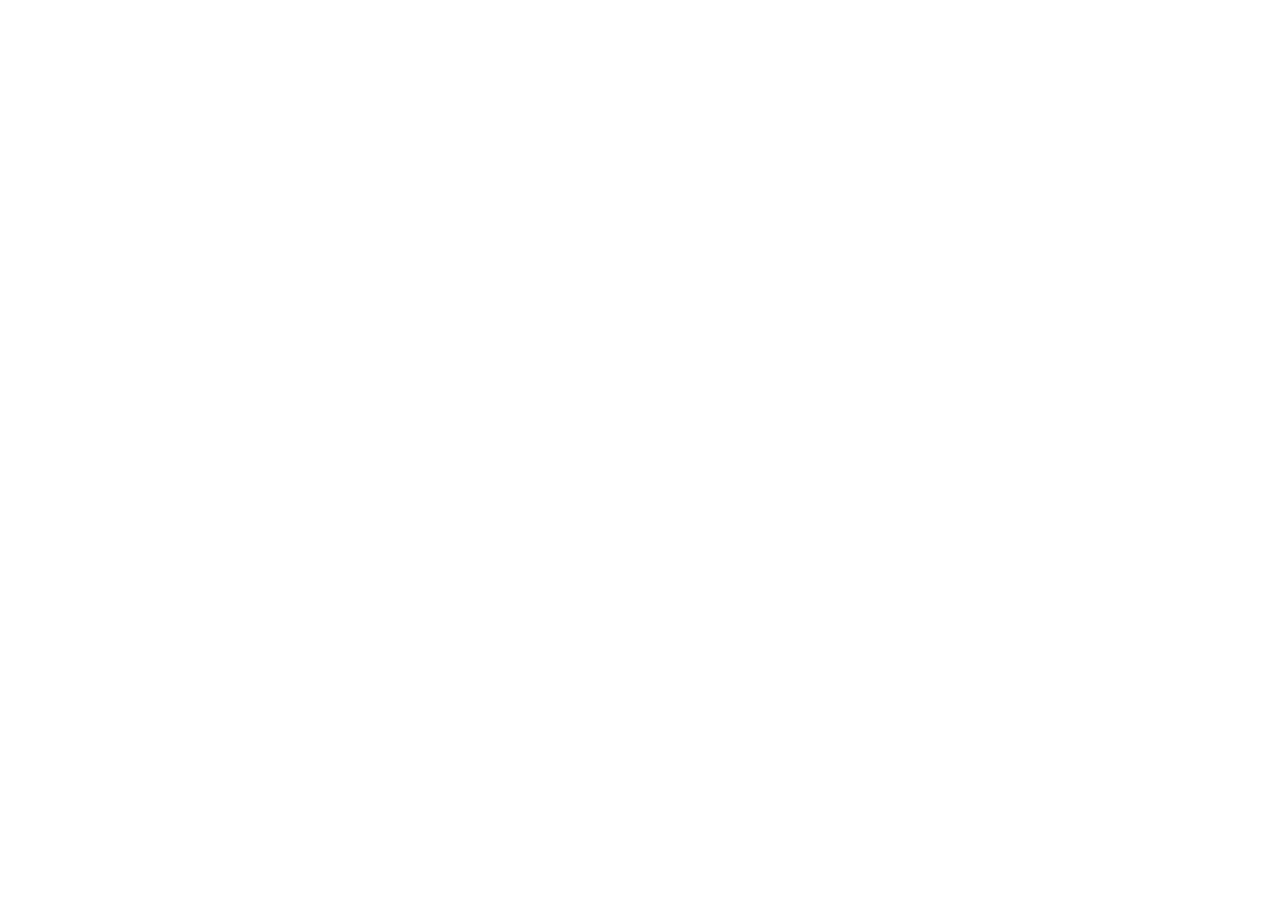
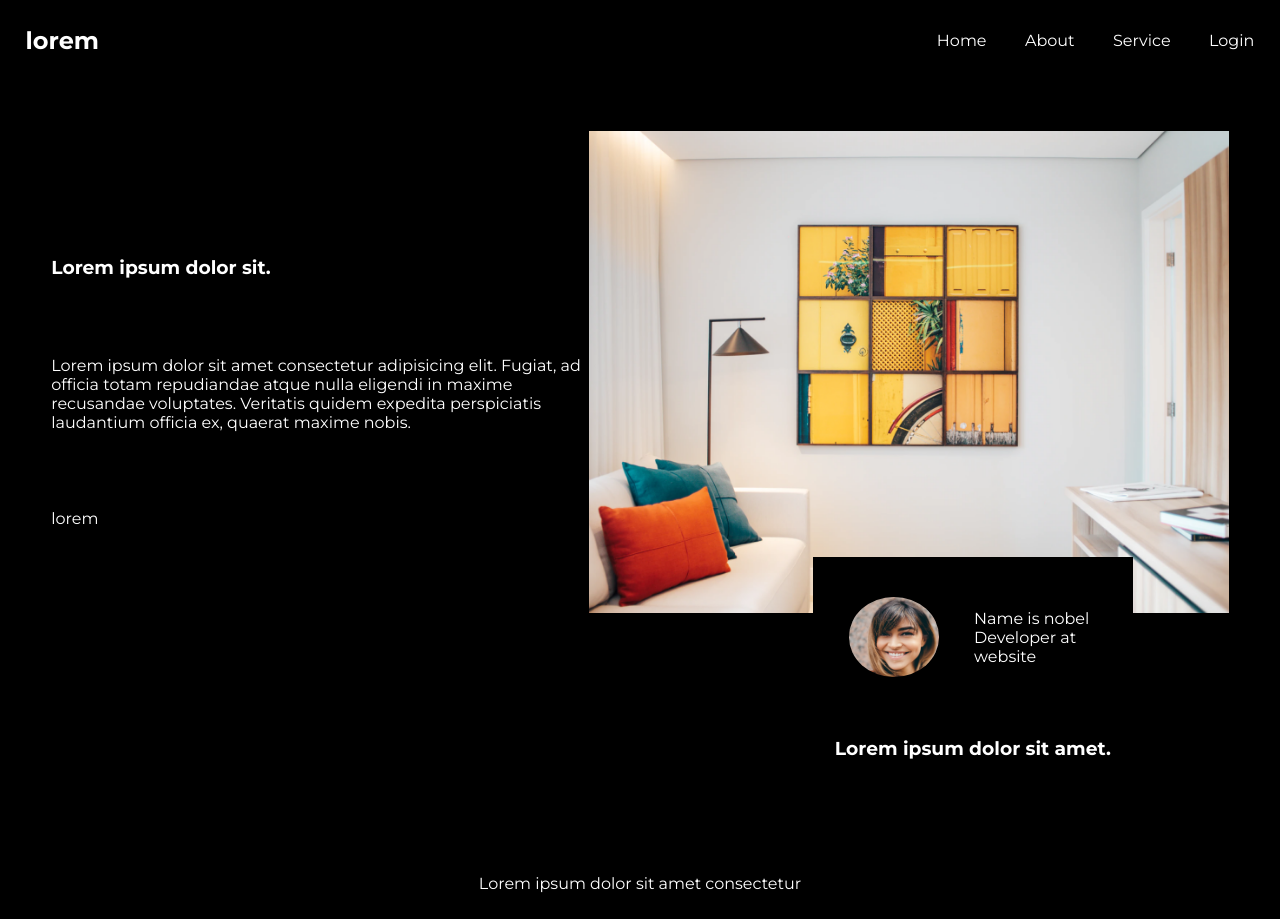
Before and after one commit to mahfuj80/interior-consultant-challenge, a plain HTML site: page index.html in a window 1280 px wide. Before the commit the page ends 800 px from the top, so only its background shows below. Drawn offline with Linux system fonts and the light colour scheme; a web font is replaced by a local one.

Commit message:
desktop version added

```diff
--- a/index.html
+++ b/index.html
@@ -4,11 +4,73 @@
 <head>
   <meta charset="UTF-8">
   <meta name="viewport" content="width=device-width, initial-scale=1.0">
+  <link rel="preconnect" href="https://fonts.googleapis.com">
+  <link rel="preconnect" href="https://fonts.gstatic.com" crossorigin>
+  <link
+    href="https://fonts.googleapis.com/css2?family=Lora:wght@400;600;700&family=Montserrat:wght@400;700&family=PT+Serif+Caption&family=Poppins:wght@400;700&display=swap"
+    rel="stylesheet">
+  <link rel="stylesheet" href="styles/style.css">
   <title>Interior Consultant</title>
 </head>
 
 <body>
+  <!-- Navbar Section Start -->
+  <header>
+    <nav>
+      <div class="logo-div">
+        <h1>lorem</h1>
+      </div>
+      <div class="links">
+        <ul>
+          <li>Home</li>
+          <li>About</li>
+          <li>Service</li>
+          <li>Login</li>
+        </ul>
+      </div>
+    </nav>
+  </header>
+  <!-- Navbar Section End -->
 
+  <!-- Body Section Start  -->
+  <section class="main">
+    <!-- Banner and Card  and Description Section Start -->
+    <section class="image-card-description">
+      <div class="description">
+        <h1>Lorem ipsum dolor sit.</h1>
+        <p>Lorem ipsum dolor sit amet consectetur adipisicing elit. Fugiat, ad officia totam repudiandae atque nulla
+          eligendi in maxime recusandae voluptates. Veritatis quidem expedita perspiciatis laudantium officia ex,
+          quaerat
+          maxime nobis.</p>
+        <p>lorem </p>
+      </div>
+      <div class="image-and-card">
+        <div class="image">
+          <img class="image1" src="assets/photo1.png" alt="">
+        </div>
+        <div class="card">
+          <div class="image-card">
+            <img class="image2" src="assets/photo2.png" alt="">
+            <div class="name">
+              <p>Name is nobel</p>
+              <p>Developer at website</p>
+            </div>
+          </div>
+
+          <div class="title">
+            <h1>Lorem ipsum dolor sit amet.</h1>
+          </div>
+        </div>
+      </div>
+
+    </section>
+    <!-- Banner and Card  and Description Section End -->
+
+    <!-- Footer start -->
+    <footer>Lorem ipsum dolor sit amet consectetur </footer>
+    <!-- Footer End -->
+  </section>
+  <!-- Body Section End  -->
 </body>
 
 </html>
--- a/styles/style.css
+++ b/styles/style.css
@@ -0,0 +1,107 @@
+/* Universal Styles Start */
+* {
+    margin: 0;
+    padding: 0;
+    font-family: 'Lora', serif;
+    font-family: 'Montserrat', sans-serif;
+}
+
+/* Universal Styles End */
+
+/* Navbar Styles Start  */
+nav {
+    display: flex;
+    padding: 2%;
+    justify-content: space-between;
+    align-items: center;
+    background-color: black;
+    color: white;
+}
+
+.links>ul {
+    display: flex;
+    justify-content: space-around;
+    gap: 3vw;
+    align-items: center;
+    text-decoration: none;
+    list-style: none;
+}
+
+/* Navbar Styles End */
+
+/* main section styles Start  */
+
+.description {
+    display: flex;
+    flex-direction: column;
+    gap: 32%;
+    padding-bottom: 15%;
+    height: 30vh;
+}
+
+.image-card-description {
+    display: flex;
+    padding: 4%;
+    align-items: center;
+    justify-content: space-around;
+    background-color: black;
+    color: white;
+
+}
+
+.image-and-card {
+    display: flex;
+    flex-direction: column;
+    align-items: end;
+}
+
+.image {
+    width: 50vw;
+}
+
+.image .image1 {
+    width: 100%;
+    height: 100%;
+}
+
+.image-card .image2 {
+    width: 50%;
+    height: 50%;
+    border-radius: 50%;
+}
+
+.image-card {
+    display: flex;
+    align-items: center;
+    gap: 14%;
+}
+
+.card {
+    display: flex;
+    flex-direction: column;
+    gap: 20px;
+    align-items: center;
+    background-color: black;
+    height: 30vh;
+    width: 25vw;
+    margin-top: -60px;
+    margin-right: 15%;
+}
+
+
+/* main section styles End */
+
+/* footer style start  */
+footer {
+    background-color: black;
+    text-align: center;
+    color: white;
+    padding: 2%;
+}
+
+/* footer style end */
+
+/* Mobile style start  */
+@media screen and (max-width: 576px) {}
+
+/* Mobile style end */
```
